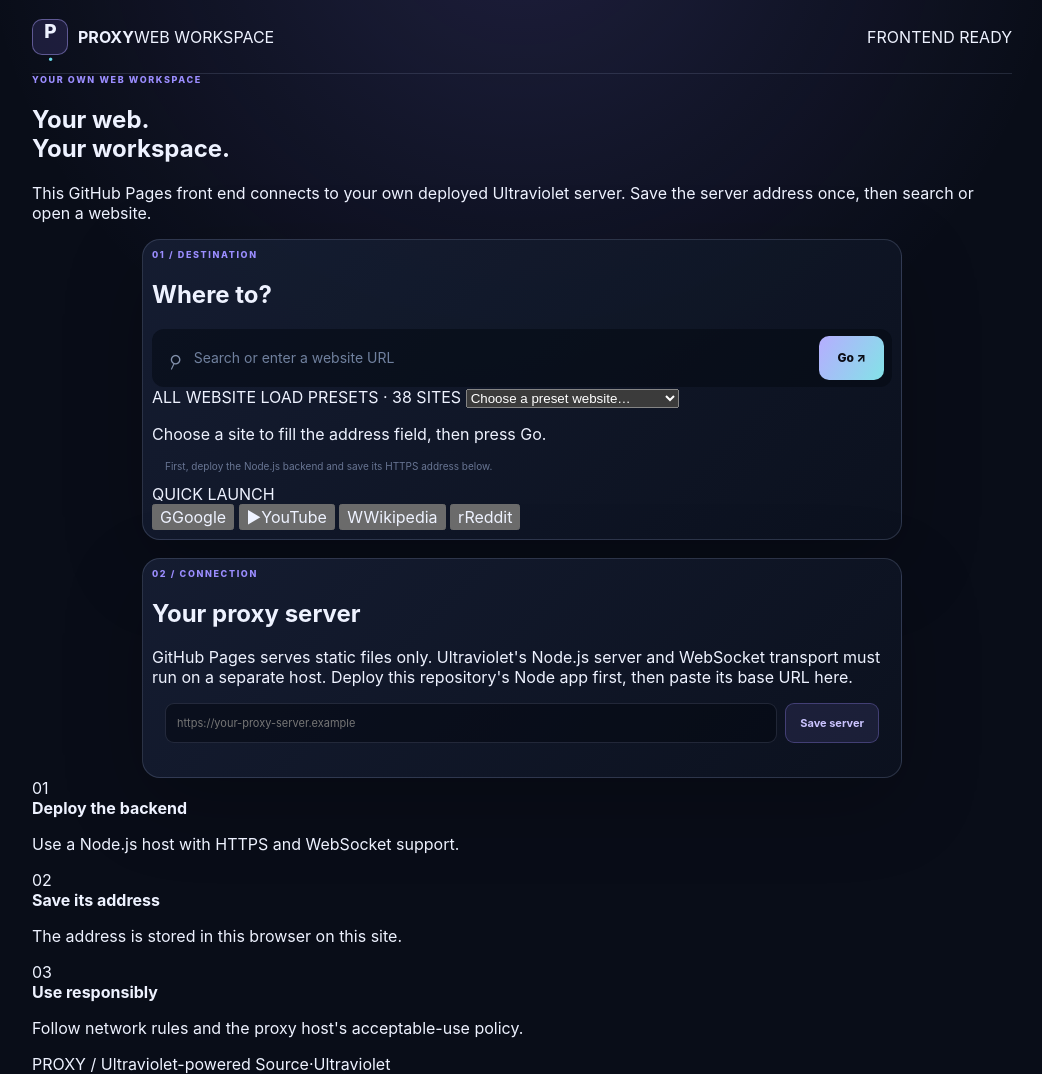
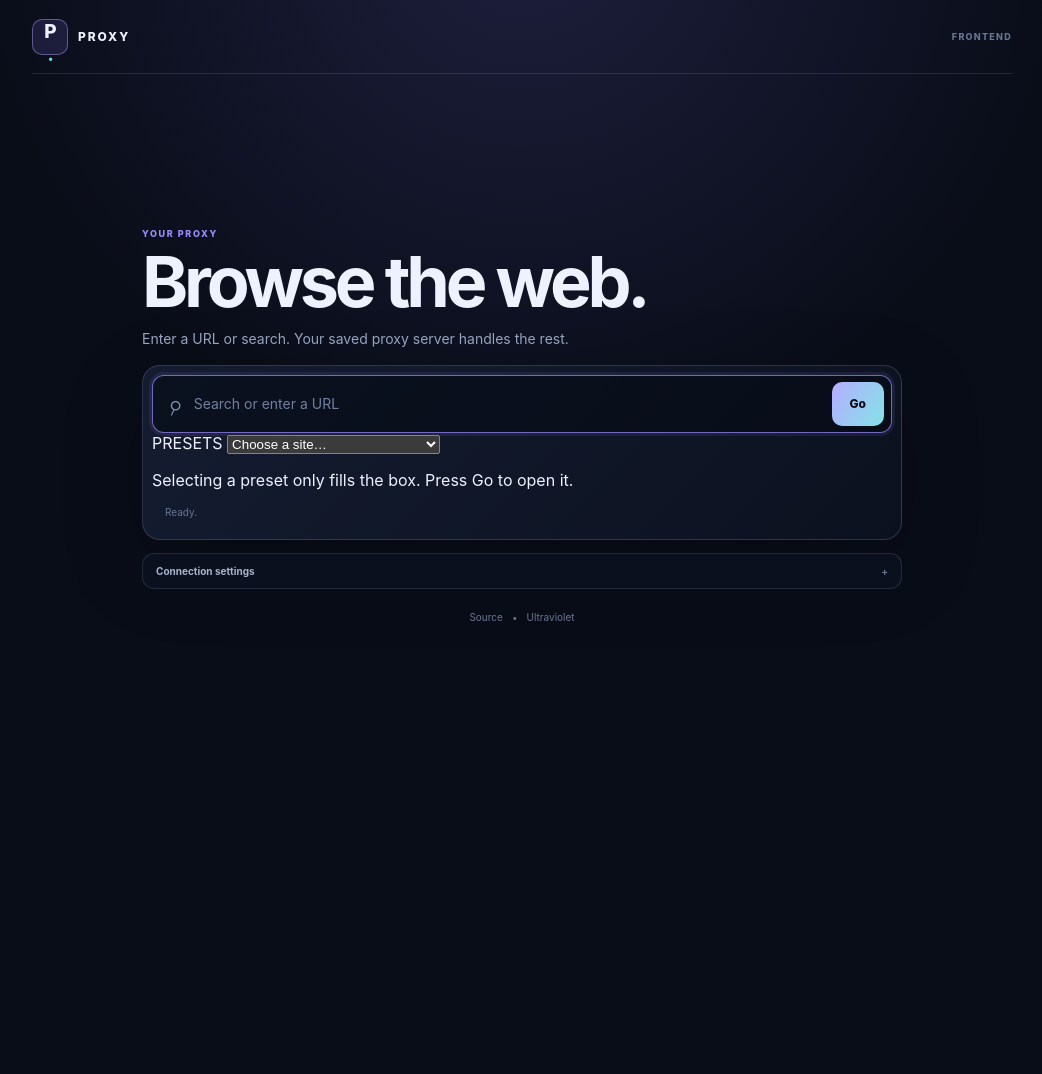
Before and after one commit to idkeman/Proxy, a website: page index.html in a window 1280 px wide. Shown: the whole page, without its empty margins (118-1160 px from the left). After the commit the page ends 800 px from the top, so only its background shows below. Drawn offline with Linux system fonts and the light colour scheme.

Commit message:
Simplify GitHub Pages front end

```diff
--- a/index.html
+++ b/index.html
@@ -4,44 +4,41 @@
   <meta charset="utf-8">
   <meta name="viewport" content="width=device-width, initial-scale=1">
   <meta name="theme-color" content="#090d18">
-  <meta name="description" content="Connect to your own self-hosted Ultraviolet web workspace.">
-  <title>Proxy — Connect to your workspace</title>
+  <meta name="description" content="Simple front end for your Ultraviolet proxy.">
+  <title>Proxy</title>
   <link rel="stylesheet" href="./public/styles.css">
 </head>
 <body>
-  <div class="site-shell portal-shell">
+  <div class="site-shell">
     <header class="topbar">
       <a class="brand" href="./" aria-label="Proxy home">
         <span class="brand-mark">P<span>.</span></span>
-        <span class="brand-copy"><strong>PROXY</strong><span>WEB WORKSPACE</span></span>
+        <span class="brand-name">PROXY</span>
       </a>
-      <div class="connection-pill"><span class="status-dot"></span><span>FRONTEND READY</span></div>
+      <span class="connection-label">FRONTEND</span>
     </header>
 
-    <main>
-      <section class="hero">
-        <div class="hero-copy">
-          <p class="eyebrow"><span class="eyebrow-line"></span> YOUR OWN WEB WORKSPACE</p>
-          <h1>Your web.<br><span>Your workspace.</span></h1>
-          <p class="hero-description">This GitHub Pages front end connects to your own deployed Ultraviolet server. Save the server address once, then search or open a website.</p>
-        </div>
+    <main class="landing-view">
+      <section class="welcome">
+        <p class="eyebrow">YOUR PROXY</p>
+        <h1>Browse the web.</h1>
+        <p>Enter a URL or search. Your saved proxy server handles the rest.</p>
       </section>
 
       <section class="search-card" aria-labelledby="search-heading">
-        <div class="card-heading">
-          <div><p class="eyebrow">01 / DESTINATION</p><h2 id="search-heading">Where to?</h2></div>
-        </div>
+        <h2 id="search-heading" class="visually-hidden">Open a website</h2>
         <form id="portal-form" class="search-form">
           <label class="visually-hidden" for="target-input">Website address or search phrase</label>
           <span class="search-icon" aria-hidden="true">⌕</span>
-          <input id="target-input" type="text" autocomplete="url" spellcheck="false" placeholder="Search or enter a website URL" required>
-          <button class="primary-button" type="submit">Go <span aria-hidden="true">↗</span></button>
+          <input id="target-input" type="text" autocomplete="url" spellcheck="false" placeholder="Search or enter a URL" autofocus required>
+          <button class="primary-button" type="submit">Go</button>
         </form>
+
         <div class="preset-picker">
-          <label for="preset-select" class="section-label">ALL WEBSITE LOAD PRESETS · 38 SITES</label>
-          <select id="preset-select" aria-label="Choose a Website Load preset">
-            <option value="">Choose a preset website…</option>
-          <optgroup label="🎮 Games">
+          <label for="preset-select" class="section-label">PRESETS</label>
+          <select id="preset-select" aria-label="Choose a preset website">
+            <option value="">Choose a site…</option>
+            <optgroup label="Games">
               <option value="https://mod.fnfhub.net/24879/">Indie cross (FNF)</option>
               <option value="https://basketballlegends-online.github.io/go/class-12.html#/">Basketball Legends</option>
               <option value="https://d3rtzzzsiu7gdr.cloudfront.net/">Hypackel</option>
@@ -50,16 +47,16 @@
               <option value="https://76ezgames.github.io/">EZ Games</option>
               <option value="https://games.budsin.dev/">Budsin Games</option>
             </optgroup>
-          <optgroup label="🎬 Movies &amp; Misc">
+            <optgroup label="Movies & Misc">
               <option value="https://indica.bond/">Indica</option>
               <option value="https://www.lookmovie2.to/">LookMovie2</option>
               <option value="https://anigo.ro/">Anigo</option>
               <option value="https://animeuniverse.best/">Anime Universe</option>
               <option value="https://lunastream.gay/">Lunastream</option>
               <option value="https://thesolver.oneapp.dev/">Sudoku Solver</option>
-            <option value="https://soundbuttonsworld.com">Soundboard World</option>
+              <option value="https://soundbuttonsworld.com/">Soundboard World</option>
             </optgroup>
-          <optgroup label="🔗 Proxies">
+            <optgroup label="Proxies">
               <option value="https://policeinfo.global.ssl.fastly.net/math/">Froggies</option>
               <option value="https://bullguardian.s3.amazonaws.com/index.html">Bullguardian</option>
               <option value="https://catclass.net/">Catclass</option>
@@ -92,51 +89,39 @@
               <option value="https://scratch.mit.edu/projects/486826775/">Jean Pierre Polnareff</option>
             </optgroup>
           </select>
-          <p class="preset-help">Choose a site to fill the address field, then press Go.</p>
+          <p class="preset-help">Selecting a preset only fills the box. Press Go to open it.</p>
         </div>
-        <p id="portal-message" class="portal-message" role="status" aria-live="polite">First, deploy the Node.js backend and save its HTTPS address below.</p>
-        <div class="quick-section">
-          <span class="section-label">QUICK LAUNCH</span>
-          <div class="quick-links">
-            <button class="quick-link" type="button" data-target="https://www.google.com/"><span class="quick-symbol google">G</span>Google</button>
-            <button class="quick-link" type="button" data-target="https://www.youtube.com/"><span class="quick-symbol youtube">▶</span>YouTube</button>
-            <button class="quick-link" type="button" data-target="https://www.wikipedia.org/"><span class="quick-symbol wiki">W</span>Wikipedia</button>
-            <button class="quick-link" type="button" data-target="https://www.reddit.com/"><span class="quick-symbol reddit">r</span>Reddit</button>
-          </div>
-        </div>
+
+        <p id="portal-message" class="portal-message" role="status" aria-live="polite">Ready.</p>
       </section>
 
-      <section class="search-card" style="margin-top:18px" aria-labelledby="server-heading">
-        <div class="card-heading">
-          <div><p class="eyebrow">02 / CONNECTION</p><h2 id="server-heading">Your proxy server</h2></div>
-        </div>
-        <p class="portal-note">GitHub Pages serves static files only. Ultraviolet's Node.js server and WebSocket transport must run on a separate host. Deploy this repository's Node app first, then paste its base URL here.</p>
+      <details class="setup-panel">
+        <summary>Connection settings</summary>
+        <p>Only needed on this GitHub Pages front end. Your proxy backend must be deployed separately.</p>
         <form id="server-form" class="connection-form">
-          <label class="visually-hidden" for="server-input">Deployed proxy server URL</label>
-          <input id="server-input" type="url" placeholder="https://your-proxy-server.example" autocomplete="url" required>
-          <button class="secondary-button" type="submit">Save server</button>
+          <label class="visually-hidden" for="server-input">Proxy server URL</label>
+          <input id="server-input" type="url" placeholder="https://your-proxy-server.example" autocomplete="url">
+          <button class="secondary-button" type="submit">Save</button>
         </form>
         <p id="server-message" class="portal-message" role="status" aria-live="polite"></p>
-      </section>
+      </details>
 
-      <section class="info-row">
-        <div class="info-item"><span class="info-number">01</span><div><strong>Deploy the backend</strong><p>Use a Node.js host with HTTPS and WebSocket support.</p></div></div>
-        <div class="info-item"><span class="info-number">02</span><div><strong>Save its address</strong><p>The address is stored in this browser on this site.</p></div></div>
-        <div class="info-item"><span class="info-number">03</span><div><strong>Use responsibly</strong><p>Follow network rules and the proxy host's acceptable-use policy.</p></div></div>
-      </section>
+      <div class="simple-links">
+        <a href="https://github.com/idkeman/Proxy">Source</a>
+        <span>•</span>
+        <a href="https://github.com/titaniumnetwork-dev/Ultraviolet">Ultraviolet</a>
+      </div>
     </main>
+  </div>
 
-    <footer class="site-footer">
-      <span>PROXY <span class="footer-muted">/ Ultraviolet-powered</span></span>
-      <span><a href="https://github.com/idkeman/Proxy">Source</a><span class="footer-separator">·</span><a href="https://github.com/titaniumnetwork-dev/Ultraviolet">Ultraviolet</a></span>
-    </footer>
-  </div>
   <script>
     "use strict";
+
     const targetInput = document.getElementById("target-input");
     const serverInput = document.getElementById("server-input");
     const portalMessage = document.getElementById("portal-message");
     const serverMessage = document.getElementById("server-message");
+    const setupPanel = document.querySelector(".setup-panel");
 
     function readSavedServer() {
       try { return localStorage.getItem("proxy-backend-url") || ""; }
@@ -146,85 +131,82 @@
     function normalizeTarget(input) {
       const value = String(input || "").trim();
       if (!value) throw new Error("Enter a website address or search phrase.");
+
       try {
         const parsed = new URL(value);
         if (parsed.protocol === "http:" || parsed.protocol === "https:") return parsed.href;
       } catch {}
+
       try {
         const parsed = new URL("https://" + value);
         if (parsed.hostname.includes(".") && !parsed.hostname.includes(" ")) return parsed.href;
       } catch {}
+
       return "https://www.google.com/search?q=" + encodeURIComponent(value);
     }
 
+    function normalizeBackend(input) {
+      const parsed = new URL(String(input || "").trim());
+      if (parsed.protocol !== "https:" && parsed.hostname !== "localhost" && parsed.hostname !== "127.0.0.1") {
+        throw new Error("Use an HTTPS proxy server URL.");
+      }
+      return parsed.origin;
+    }
+
     function launchTarget(input) {
-      let backend = readSavedServer();
+      const backend = readSavedServer();
       if (!backend) {
-        portalMessage.textContent = "No server is saved yet. Deploy the backend and save its base URL below.";
+        portalMessage.textContent = "Set your proxy server under Connection settings first.";
         portalMessage.classList.add("error");
-        document.getElementById("server-input").focus();
+        setupPanel.open = true;
+        serverInput.focus();
         return;
       }
+
       try {
-        const parsed = new URL(backend);
-        if (parsed.protocol !== "https:" && parsed.hostname !== "localhost" && parsed.hostname !== "127.0.0.1") {
-          throw new Error("For a public server, use an HTTPS address.");
-        }
         const target = normalizeTarget(input);
+        const origin = normalizeBackend(backend);
         portalMessage.classList.remove("error");
-        portalMessage.textContent = "Opening the destination on your proxy server…";
-        window.location.assign(parsed.origin + "/?url=" + encodeURIComponent(target));
+        portalMessage.textContent = "Opening…";
+        window.location.assign(origin + "/?url=" + encodeURIComponent(target));
       } catch (error) {
-        portalMessage.textContent = error.message || "Check the server address and try again.";
+        portalMessage.textContent = error.message || "Check your settings.";
         portalMessage.classList.add("error");
       }
     }
-
-    document.getElementById("preset-select").addEventListener("change", function() {
-      if (this.value) {
-        targetInput.value = this.value;
-        targetInput.focus();
-        portalMessage.classList.remove("error");
-        portalMessage.textContent = "Preset selected. Press Go to open it through your proxy server.";
-      }
-    });
 
     document.getElementById("portal-form").addEventListener("submit", function(event) {
       event.preventDefault();
       launchTarget(targetInput.value);
     });
 
+    document.getElementById("preset-select").addEventListener("change", function() {
+      if (!this.value) return;
+      targetInput.value = this.value;
+      targetInput.focus();
+      portalMessage.textContent = "Preset selected. Press Go.";
+      portalMessage.classList.remove("error");
+    });
+
     document.getElementById("server-form").addEventListener("submit", function(event) {
       event.preventDefault();
       try {
-        const parsed = new URL(serverInput.value.trim());
-        if (parsed.protocol !== "https:" && parsed.hostname !== "localhost" && parsed.hostname !== "127.0.0.1") {
-          throw new Error("Use an HTTPS URL for a public server.");
-        }
-        const base = parsed.origin;
-        localStorage.setItem("proxy-backend-url", base);
-        serverInput.value = base;
-        serverMessage.textContent = "Saved server: " + base;
+        const origin = normalizeBackend(serverInput.value);
+        localStorage.setItem("proxy-backend-url", origin);
+        serverInput.value = origin;
+        serverMessage.textContent = "Saved.";
         serverMessage.classList.remove("error");
-        portalMessage.textContent = "Server saved. Enter a destination to launch your workspace.";
-        portalMessage.classList.remove("error");
+        setupPanel.open = false;
+        targetInput.focus();
       } catch (error) {
         serverMessage.textContent = error.message || "Enter a valid HTTPS server URL.";
         serverMessage.classList.add("error");
       }
     });
 
-    document.querySelectorAll("[data-target]").forEach(function(button) {
-      button.addEventListener("click", function() {
-        targetInput.value = button.getAttribute("data-target") || "";
-        targetInput.focus();
-      });
-    });
-
     serverInput.value = readSavedServer();
     if (serverInput.value) {
-      serverMessage.textContent = "Saved server: " + serverInput.value;
-      portalMessage.textContent = "Server saved. Enter a destination to launch your workspace.";
+      serverMessage.textContent = "Saved.";
     }
   </script>
 </body>
```
Lines whose indentation alone changed are shown as unchanged.
